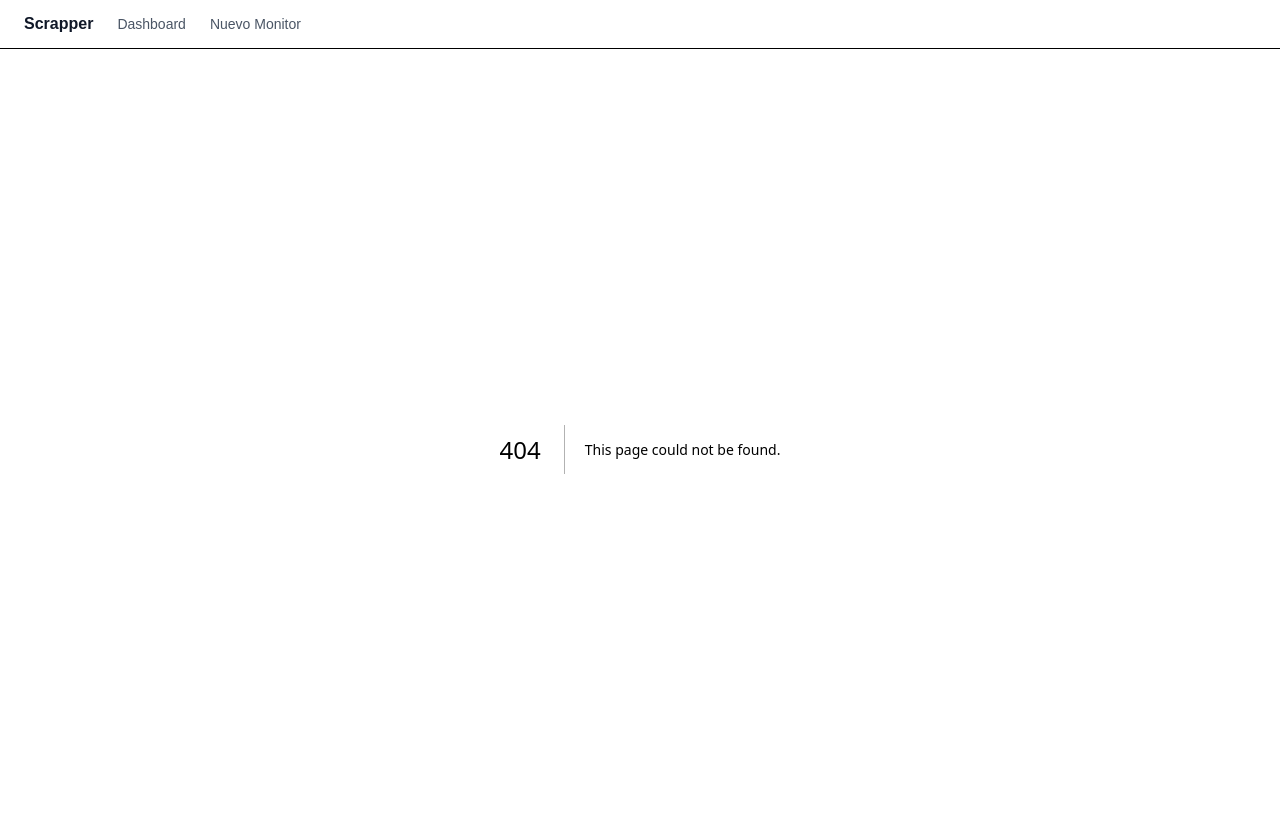
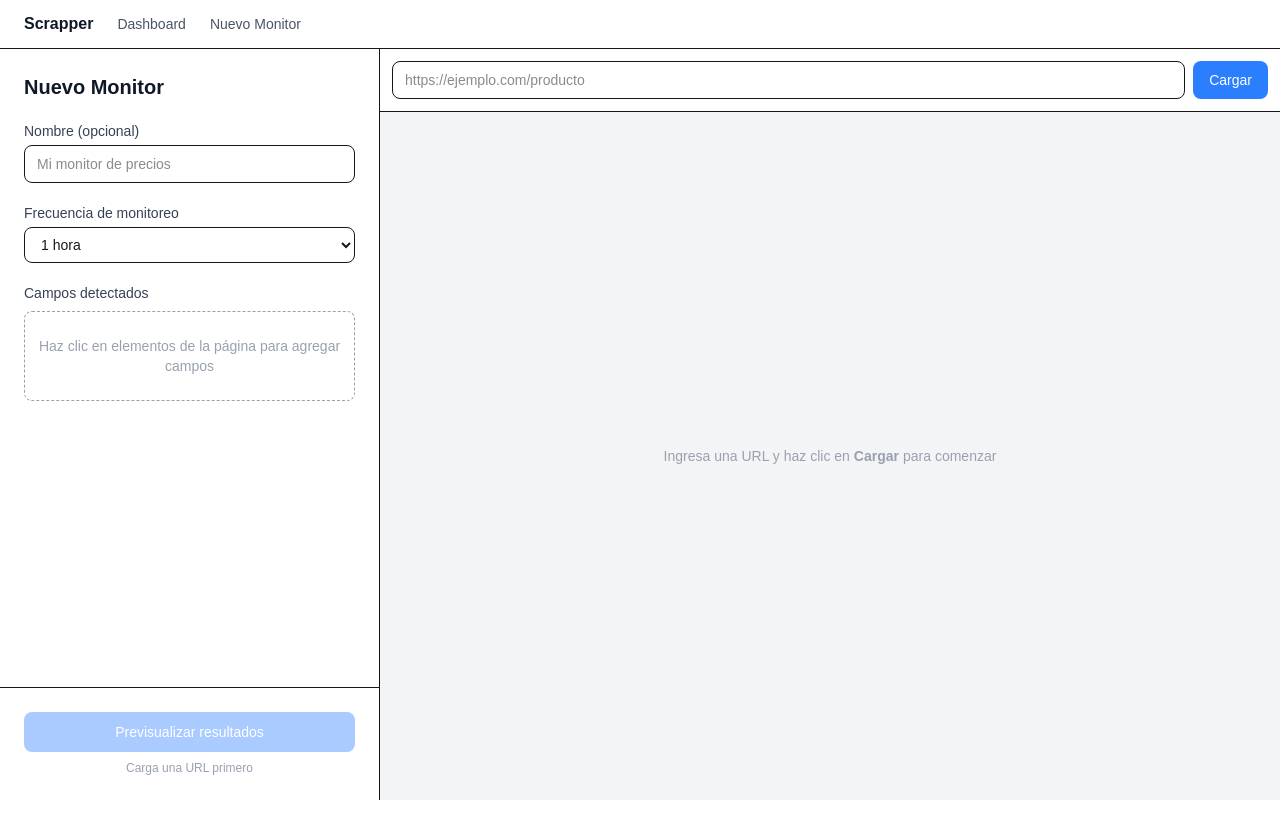
Before and after one commit to Urielxdov/scrapper, a Next.js app: page /monitors/new in a window 1280 px wide. Before the commit this address had no page. Shown: the top 814 px of the page. Built offline with nearby package versions, Linux system fonts and the light colour scheme.

Commit message:
feat: add /monitors/new page — wires ProxyFrame, PinList, PreviewModal

```diff
--- /dev/null
+++ b/app/monitors/new/page.tsx
@@ -0,0 +1,160 @@
+'use client';
+
+import { useState, useCallback } from 'react';
+import { useRouter } from 'next/navigation';
+import { ProxyFrame, Pin } from './components/ProxyFrame';
+import { PinList } from './components/PinList';
+import { PreviewModal, PreviewResult } from './components/PreviewModal';
+
+const FREQUENCY_OPTIONS = [
+  { label: '15 minutos', value: 15 },
+  { label: '30 minutos', value: 30 },
+  { label: '1 hora', value: 60 },
+  { label: '6 horas', value: 360 },
+  { label: '24 horas', value: 1440 },
+];
+
+export default function NewMonitorPage() {
+  const router = useRouter();
+  const [name, setName] = useState('');
+  const [frequency, setFrequency] = useState(60);
+  const [pins, setPins] = useState<Pin[]>([]);
+  const [currentUrl, setCurrentUrl] = useState('');
+  const [showModal, setShowModal] = useState(false);
+  const [previewResults, setPreviewResults] = useState<PreviewResult[]>([]);
+  const [previewLoading, setPreviewLoading] = useState(false);
+  const [previewError, setPreviewError] = useState<string | null>(null);
+  const [submitting, setSubmitting] = useState(false);
+
+  const handlePinAdded = useCallback((pin: Pin) => {
+    setPins(prev => [...prev, pin]);
+  }, []);
+
+  const handleRemovePin = (index: number) => {
+    setPins(prev => prev.filter((_, i) => i !== index));
+  };
+
+  const handlePreview = async () => {
+    if (!currentUrl || pins.length === 0) return;
+    setShowModal(true);
+    setPreviewLoading(true);
+    setPreviewError(null);
+    setPreviewResults([]);
+
+    try {
+      const res = await fetch('/api/preview', {
+        method: 'POST',
+        headers: { 'Content-Type': 'application/json' },
+        body: JSON.stringify({ url: currentUrl, selectors: pins }),
+      });
+      if (!res.ok) {
+        const err = await res.json();
+        throw new Error(err.error ?? 'Error al previsualizar');
+      }
+      setPreviewResults(await res.json());
+    } catch (err) {
+      setPreviewError(err instanceof Error ? err.message : 'Error desconocido');
+    } finally {
+      setPreviewLoading(false);
+    }
+  };
+
+  const handleConfirm = async () => {
+    if (submitting) return;
+    setSubmitting(true);
+    try {
+      const res = await fetch('/api/monitors', {
+        method: 'POST',
+        headers: { 'Content-Type': 'application/json' },
+        body: JSON.stringify({
+          name: name.trim() || undefined,
+          url: currentUrl,
+          selectors: previewResults.map(r => ({
+            field: r.label,
+            css: r.css,
+            regex: r.regex,
+          })),
+          frequencyMinutes: frequency,
+        }),
+      });
+      if (res.ok) router.push('/');
+    } finally {
+      setSubmitting(false);
+    }
+  };
+
+  const canPreview = pins.length > 0 && !!currentUrl;
+
+  return (
+    <div className="flex flex-1 overflow-hidden">
+      {/* Left panel */}
+      <div className="w-[380px] flex-shrink-0 flex flex-col border-r bg-white overflow-y-auto">
+        <div className="p-6 space-y-5 flex-1">
+          <h1 className="text-xl font-bold text-gray-900">Nuevo Monitor</h1>
+
+          <div>
+            <label className="block text-sm font-medium text-gray-700 mb-1">Nombre (opcional)</label>
+            <input
+              type="text"
+              value={name}
+              onChange={e => setName(e.target.value)}
+              placeholder="Mi monitor de precios"
+              className="w-full border rounded-lg px-3 py-2 text-sm focus:outline-none focus:ring-2 focus:ring-blue-300"
+            />
+          </div>
+
+          <div>
+            <label className="block text-sm font-medium text-gray-700 mb-1">Frecuencia de monitoreo</label>
+            <select
+              value={frequency}
+              onChange={e => setFrequency(Number(e.target.value))}
+              className="w-full border rounded-lg px-3 py-2 text-sm focus:outline-none focus:ring-2 focus:ring-blue-300"
+            >
+              {FREQUENCY_OPTIONS.map(o => (
+                <option key={o.value} value={o.value}>{o.label}</option>
+              ))}
+            </select>
+          </div>
+
+          <div>
+            <label className="block text-sm font-medium text-gray-700 mb-2">
+              Campos detectados{pins.length > 0 && ` (${pins.length})`}
+            </label>
+            <PinList pins={pins} onRemove={handleRemovePin} />
+          </div>
+        </div>
+
+        <div className="p-6 border-t">
+          <button
+            onClick={handlePreview}
+            disabled={!canPreview}
+            className="w-full py-2.5 bg-blue-500 text-white rounded-lg text-sm font-medium hover:bg-blue-600 disabled:opacity-40 disabled:cursor-not-allowed transition-colors"
+          >
+            Previsualizar resultados
+          </button>
+          {!currentUrl && (
+            <p className="text-xs text-gray-400 mt-2 text-center">Carga una URL primero</p>
+          )}
+          {currentUrl && pins.length === 0 && (
+            <p className="text-xs text-gray-400 mt-2 text-center">Haz clic en elementos de la página</p>
+          )}
+        </div>
+      </div>
+
+      {/* Right panel */}
+      <div className="flex-1 flex flex-col overflow-hidden">
+        <ProxyFrame onPinAdded={handlePinAdded} onUrlChange={setCurrentUrl} />
+      </div>
+
+      {showModal && (
+        <PreviewModal
+          results={previewResults}
+          loading={previewLoading}
+          error={previewError}
+          onClose={() => setShowModal(false)}
+          onConfirm={handleConfirm}
+        />
+      )}
+    </div>
+  );
+}
```
